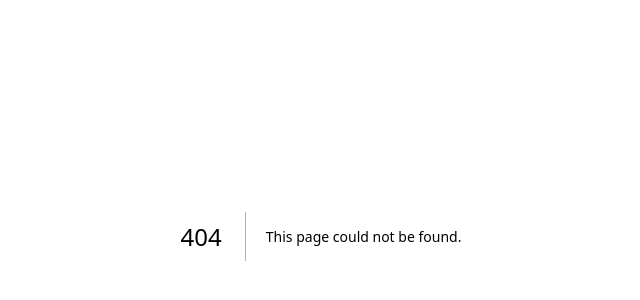
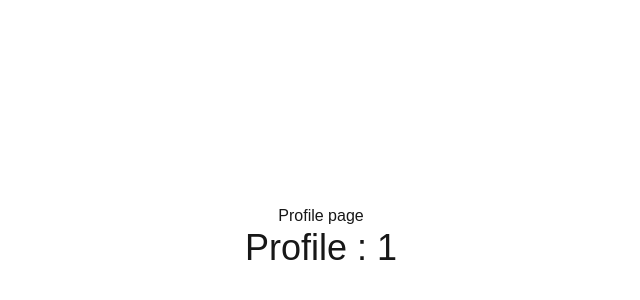
Before and after one commit to rainanirmal/next-auth-app, a Next.js app: page /profile/1 in a window 1280 px wide. Before the commit this address had no page. Shown: the part 164-464 px from the top of the page, without its empty margins (319-959 px from the left). Built offline with nearby package versions, Linux system fonts and the light colour scheme.

Commit message:
feat: add initial structure for profile route

```diff
--- /dev/null
+++ b/src/app/profile/[id]/page.tsx
@@ -0,0 +1,11 @@
+export default async function UserProfilePage({params}: {
+    params: Promise<{ id: string }>;
+}) {
+    const { id } = await params;
+    return (
+        <div className="flex flex-col justify-center text-center min-h-screen py-2">
+            <h1>Profile page</h1>
+            <p className="text-4xl">Profile : {id}</p>
+        </div>
+    )
+}
--- /dev/null
+++ b/src/app/profile/page.tsx
@@ -0,0 +1,7 @@
+export default function ProfilePage() {
+    return (
+        <div className="flex flex-col justify-center text-center min-h-screen py-2">
+            <h1>Profile page</h1>
+        </div>
+    )
+}
```
